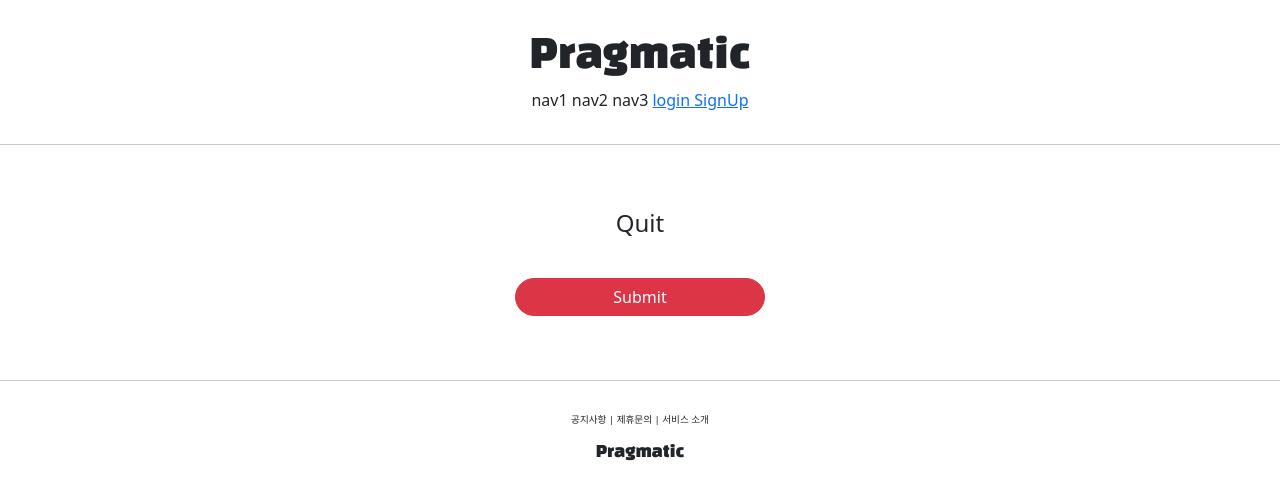
After one commit to jangseoyoung98/pragmatic_2, a Django app: template pragmatic/accountApp/templates/accountApp/delete.html in a window 1280 px wide. The commit adds this page. Shown: the top 500 px of the page. Run offline with Django 4.2, Linux system fonts and the light colour scheme; the template is opened without the code that fills it, so the values that code supplies are empty; some libraries are stand-ins or nearby versions.

Commit message:
django course 26 commit

```diff
--- /dev/null
+++ b/pragmatic/accountApp/templates/accountApp/delete.html
@@ -0,0 +1,16 @@
+<!--create.html의 양식을 가져옴-->
+{% extends 'base.html' %}
+
+{% block content %}
+
+    <div style="text-align: center; max-width: 500px; margin: 4rem auto">
+        <div class="mb-4">
+            <h4>Quit</h4>
+        </div>
+        <form action="{% url 'accountApp:delete' pk=user.pk %}" method="post">
+            {% csrf_token %}
+            <input type="submit" class="btn btn-danger rounded-pill col-6 mt-3">
+        </form>
+    </div>
+
+{% endblock %}
--- a/pragmatic/accountApp/templates/accountApp/detail.html
+++ b/pragmatic/accountApp/templates/accountApp/detail.html
@@ -17,6 +17,11 @@
           Change Info
         </p>
       </a>
+       <a href="{% url 'accountApp:delete' pk=user.pk %}">
+        <p>
+          Quit
+        </p>
+      </a>
       {% endif %}
 
     </div>
--- a/pragmatic/accountApp/urls.py
+++ b/pragmatic/accountApp/urls.py
@@ -2,6 +2,8 @@ from django.contrib.auth.views import LoginView, LogoutView
 from django.urls import path
 
 from accountApp.views import hello_world, AccountCreateView, AccountDetailView, AccountUpdateView
+
+from accountApp.views import AccountDeleteView
 
 app_name = "accountApp"
 
@@ -15,4 +17,6 @@ urlpatterns = [
     path('detail/<int:pk>', AccountDetailView.as_view(), name='detail'),
     path('update/<int:pk>', AccountUpdateView.as_view(), name='update'),
 
+    path('delete/<int:pk>', AccountDeleteView.as_view(), name='delete'),
+
 ]
--- a/pragmatic/templates/header.html
+++ b/pragmatic/templates/header.html
@@ -10,8 +10,12 @@
              {% if not user.is_authenticated %}
 <!--             유저가 로그인 되어 있지 않을 경우-->
              <a href="{% url 'accountApp:login' %}?next={{ request.path }}">
-             <span>login</span>
+                <span>login</span>
              </a>
+             <a href="{% url 'accountApp:create' %}">
+                <span>SignUp</span>
+             </a>
+
              {% else %}
 <!--             로그인 되어 있을 경우-->
              <a href="{% url 'accountApp:detail' pk=user.pk %}">
```
Also changed, not shown: pragmatic/accountApp/views.py (+6 -2 lines).
